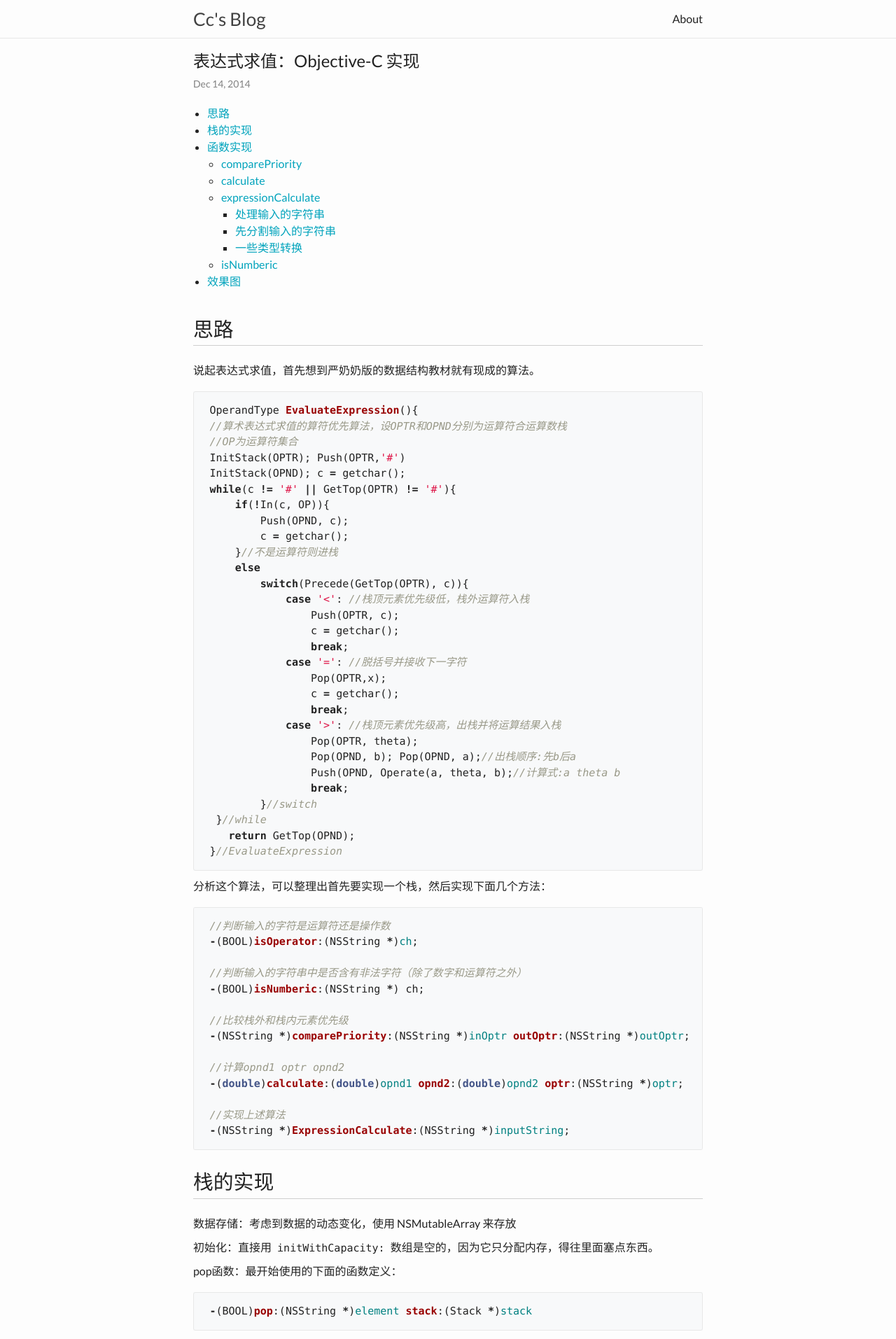
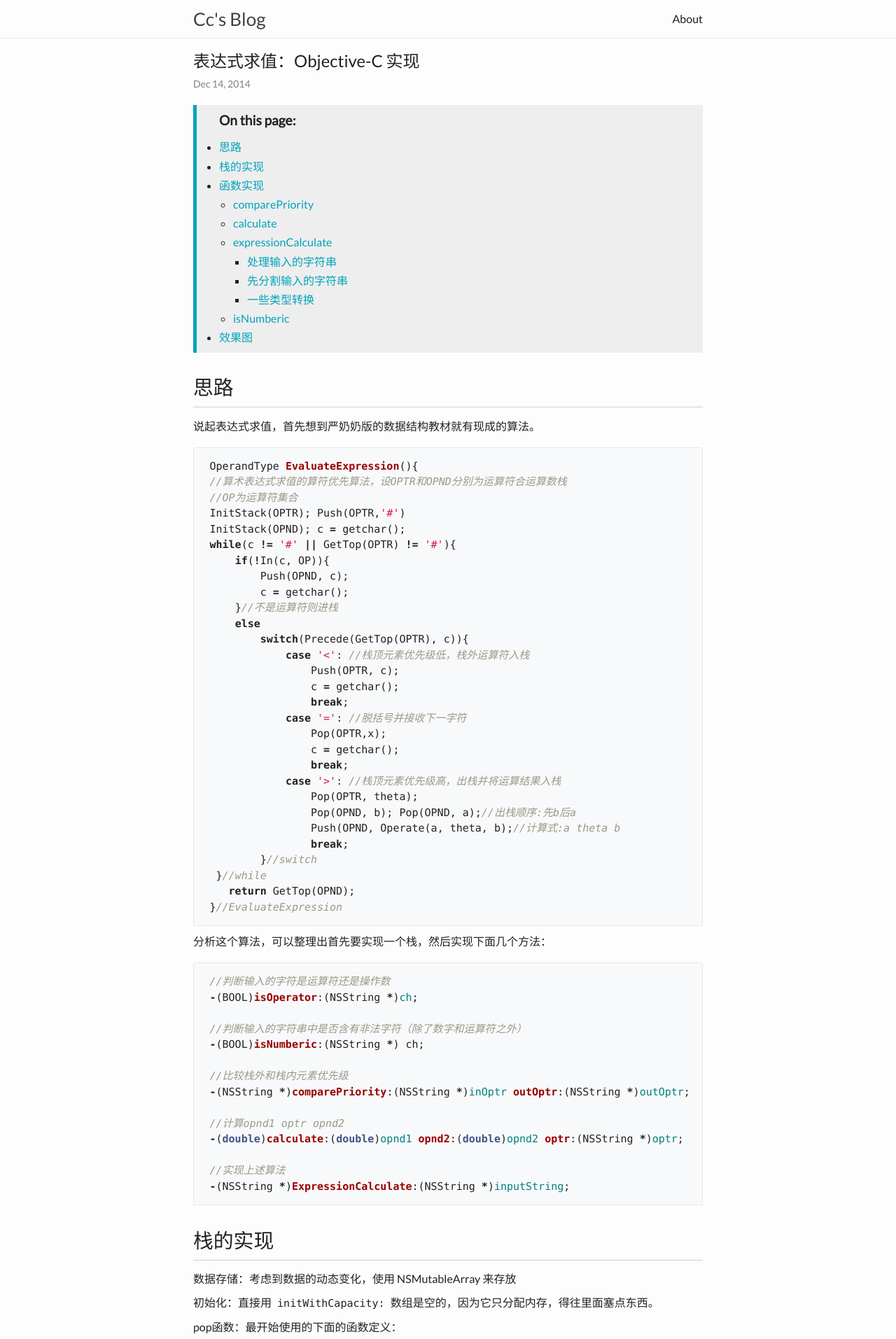
Before and after one commit to zchan0/zchan0.github.io, a Jekyll site: the page built from _posts/2014-12-14-evaluating-expression-with-objective-c.md, in a window 1280 px wide. Shown: the top 1913 px of the page at 70% size. Built offline with Jekyll 4.4.1, drawn with Linux system fonts in a browser that asks for light colours; comment, search, counter and statistics services are not loaded.

Commit message:
Custom toc style

```diff
--- a/_sass/minima/_base.scss
+++ b/_sass/minima/_base.scss
@@ -281,22 +281,30 @@ hr {
 
 // Config TOC
 // Adding 'Contents' headline to the TOC
-// #markdown-toc::before {
-//   content: "目录";
-//   font-weight: bold;
-// }
+#markdown-toc::before {
+  content: "On this page:";
+  font-weight: bold;
+  font-size: 1.2em;
+  display: block;
+  height: 2em;
+}
 
 #markdown-toc {
-  display: inline-block;
-  @extend %vertical-rhythm;
+  display: block;
+  padding: 0.5em 2em;
+  margin-left: 0;
+  margin-bottom: 20px;
+  background-color: #EEEEEE;
+  border-left: 5px solid $brand-color;
+
+  line-height: 1.7em;
 }
 
 #markdown-toc ul {
-  margin-bottom: 0;
+  padding: 0;
 }
 
 #markdown-toc a {
-  color: $brand-color;
   border-bottom: 0;
   box-shadow: none;
 }
--- a/_sass/minima/_layout.scss
+++ b/_sass/minima/_layout.scss
@@ -171,8 +171,7 @@
 
   /* 标题应该更贴紧内容，并与其他块区分，margin 值要相应做优化 */
   h1, h2, h3, h4, h5, h6 {
-      line-height: 1.2;
-      margin: 1em 0 0.8em;
+    margin: 1em 0 0.5em;
   }
 
   h1 { font-size:1.8em; }
```
